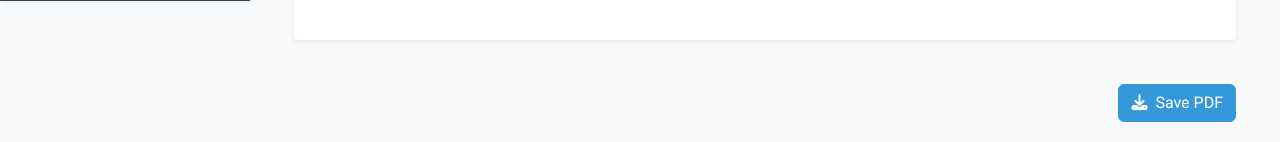
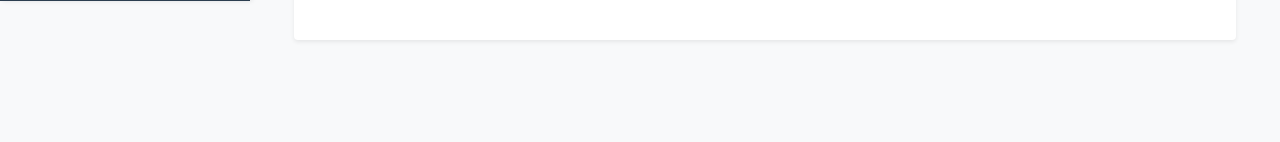
Before and after one commit to Nightdragon2000/RhythmRegistry, a Flask app: template src/RhythmRegistryApp/templates/preview_pdf.html in a window 1280 px wide. Shown: the part 799-941 px from the top of the page. After the commit the page ends 840 px from the top, so only its background shows below. Run offline with Flask 3, Linux system fonts and the light colour scheme; the template is opened without the code that fills it, so the values that code supplies are empty; the visitor is signed in with stand-in values (Sample User, id 1); parts of the project's set-up code (start-up, migrations or seed data) failed here and were passed over.

Commit message:
Update preview_pdf.html

```diff
--- a/src/RhythmRegistryApp/templates/preview_pdf.html
+++ b/src/RhythmRegistryApp/templates/preview_pdf.html
@@ -31,16 +31,5 @@
             </div>
         </div>
     </div>
-
-    <!-- ---------------------- ACTIONS SECTION ---------------------- -->
-    <div class="row">
-        <div class="col-12">
-            <div class="d-flex justify-content-end">
-                <a class="btn btn-primary" href="{{ url_for('download_pdf', filename=pdf_url.split('/')[-1]) }}">
-                    <i class="fas fa-download me-2"></i>Save PDF
-                </a>
-            </div>
-        </div>
-    </div>
 </div>
 {% endblock %}
```
